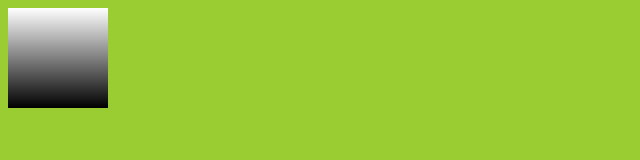
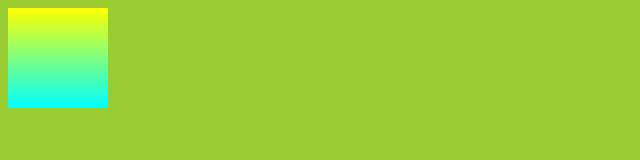
Before and after one commit to HelloThisIsFlo/WebPack-Sandbox, a website built with webpack: page dist/index.html in a window 1280 px wide. Shown: the whole page, without its empty margins (0-640 px from the left). Built offline with nearby package versions, Linux system fonts and the light colour scheme.

Commit message:
Update style

```diff
--- a/src/styles.scss
+++ b/src/styles.scss
@@ -15,7 +15,7 @@ body {
     width: 100px;
     transition: all 0.5s;
     user-select: none;
-    background: linear-gradient(to bottom, white, black);
-    // filter: invert(1);
+    background: linear-gradient(to bottom, blue, red);
+    filter: invert(1);
   }
 }
```
